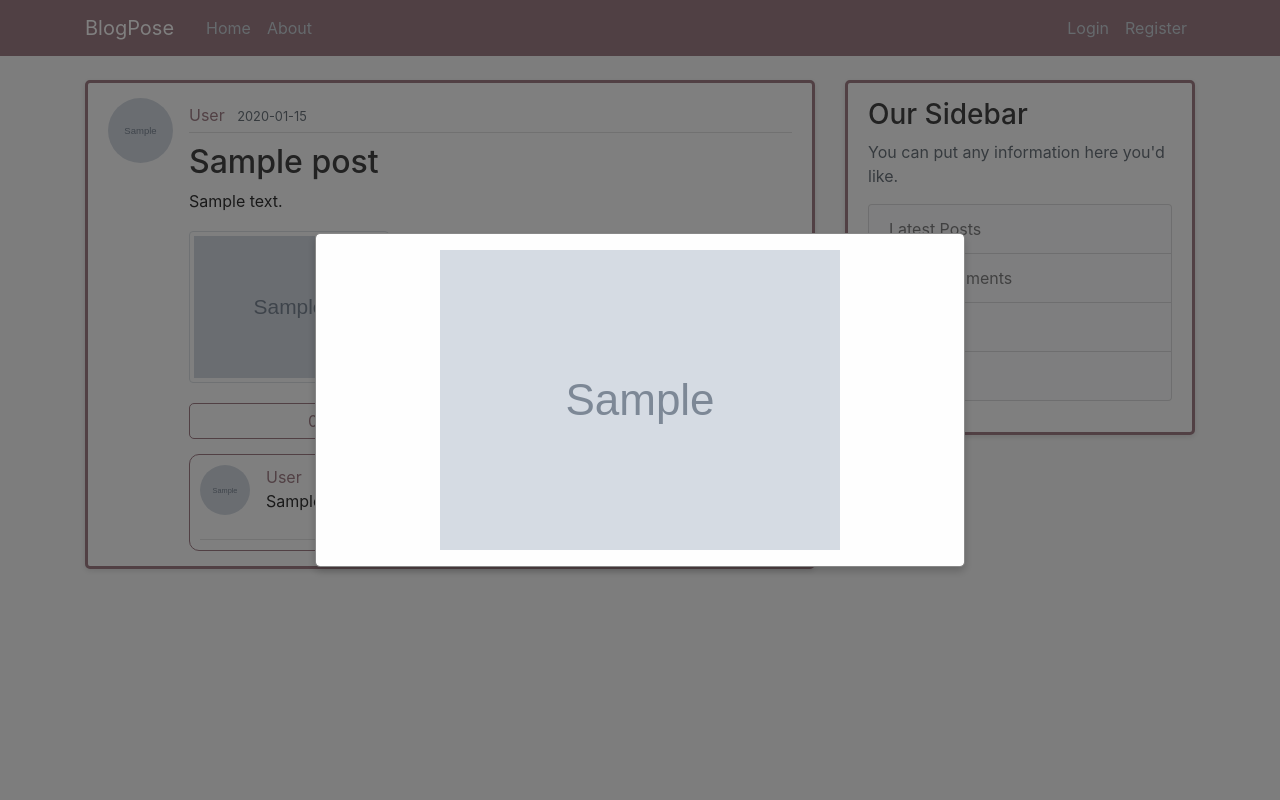
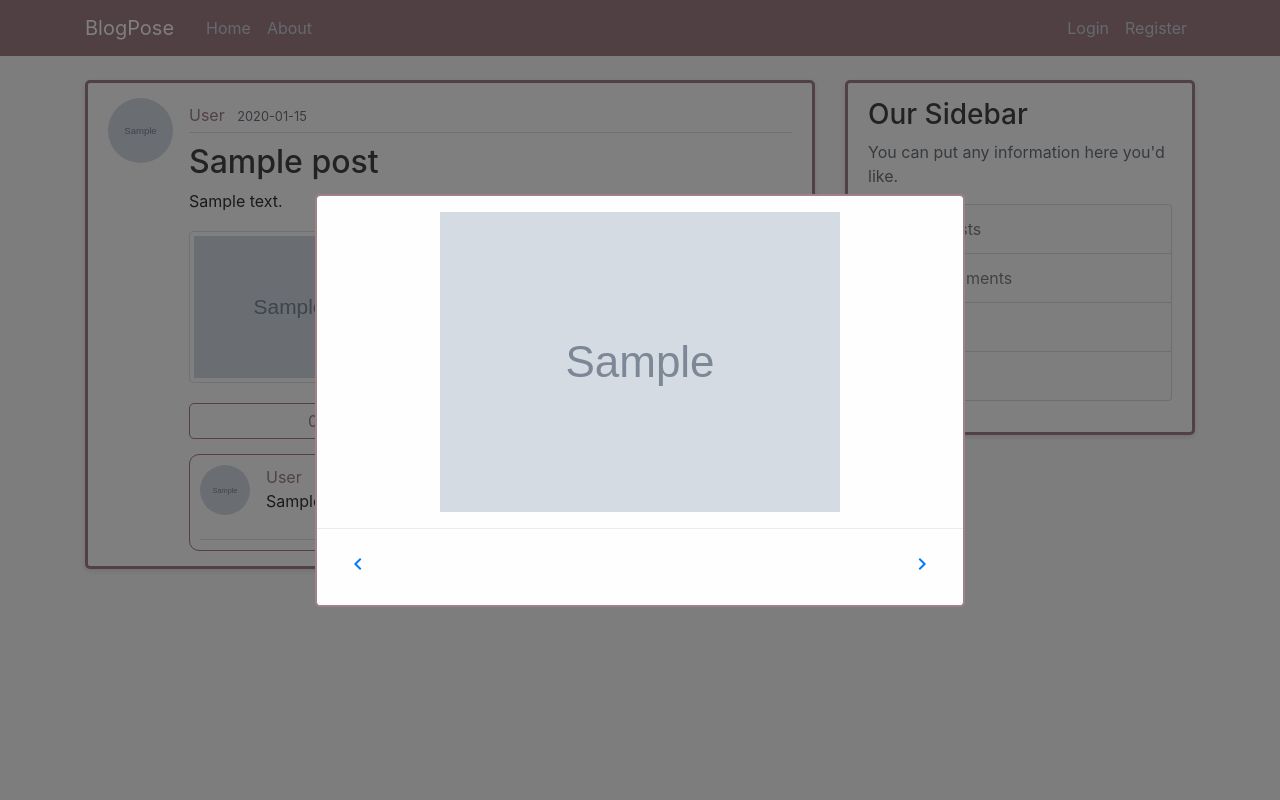
Before and after one commit to ceecedy/flask_blogpose, a Flask app: template blogpose/templates/feeds.html in a window 1280 px wide, after a click that opens the changed part. Run offline with Flask 3, Linux system fonts and the light colour scheme; the template is opened without the code that fills it: most values are stand-ins (such as "Sample title", 1, 10 or a date in 2020); grey boxes marked "Sample" are stand-in pictures; parts of the project's set-up code (start-up, migrations or seed data) failed here and were passed over; some libraries are stand-ins or nearby versions.

Commit message:
modal images traversing error

```diff
--- a/blogpose/templates/feeds.html
+++ b/blogpose/templates/feeds.html
@@ -50,14 +50,18 @@
 
                 <!-- Modal for displaying enlarged image -->
                 <div class="modal fade" id="imageModal" tabindex="-1" role="dialog" aria-labelledby="imageModalLabel" aria-hidden="true">
-                    <div class="modal-dialog modal-dialog-centered justify-content-center" role="document" style="min-width: 650px; max-width: 650px;">
-                        <div class="modal-content-posts"
-                            style="
-                                background-color: #fefefe;
-                                border: 1px solid #888;
-                                box-shadow: 0 4px 8px 0 rgba(0, 0, 0, 0.2);">
+                    <div class="modal-dialog modal-dialog-centered" role="document" style="min-width: 650px; max-width: 650px; z-index: 1500;">
+                        <div class="modal-content-posts">
                             <div class="modal-body text-center">
                                 <img id="enlargedImage" class="img-fluid" alt="Enlarged Image">
+                            </div>
+                            <div class="modal-footer" style="justify-content: space-between;">
+                                <button class="btn btn-link image-nav-btn" id="prevImageBtn" style="cursor: pointer;">
+                                    <i class="material-icons">chevron_left</i>
+                                </button>
+                                <button class="btn btn-link image-nav-btn" id="nextImageBtn" style="cursor: pointer;">
+                                    <i class="material-icons">chevron_right</i>
+                                </button>
                             </div>
                         </div>
                     </div>
@@ -106,6 +110,10 @@
     {% endfor %}
 
     <script>
+
+        var images = []; // Store all image URLs
+        var currentImageIndex = 0;
+
         function toggleCommentArea(postId) {
             var commentArea = document.getElementById('commentArea' + postId);
             commentArea.style.display = (commentArea.style.display === 'none' || commentArea.style.display === '') ? 'block' : 'none';
@@ -177,13 +185,34 @@
             });
         }
 
-        // Function to handle image click event
-        document.querySelectorAll('.clickable-image').forEach(function(image) {
+       // Function to handle image click event
+        document.querySelectorAll('.clickable-image').forEach(function(image, index) {
             image.addEventListener('click', function() {
-                var enlargedImage = document.getElementById('enlargedImage');
-                var imageUrl = this.getAttribute('data-enlarged-src');
-                enlargedImage.src = imageUrl;
+                images = document.querySelectorAll('.clickable-image');
+                currentImageIndex = index;
+                showImage(images[currentImageIndex].getAttribute('data-enlarged-src'));
             });
+        });
+
+        // Function to show image in modal
+        function showImage(imageUrl) {
+            var enlargedImage = document.getElementById('enlargedImage');
+            enlargedImage.src = imageUrl;
+            $('#imageModal').modal('show');
+        }
+
+        // Function to handle next image navigation
+        document.getElementById('nextImageBtn').addEventListener('click', function(event) {
+            event.stopPropagation(); // Prevent modal from closing
+            currentImageIndex = (currentImageIndex + 1) % images.length;
+            showImage(images[currentImageIndex].getAttribute('data-enlarged-src'));
+        });
+
+        // Function to handle previous image navigation
+        document.getElementById('prevImageBtn').addEventListener('click', function(event) {
+            event.stopPropagation(); // Prevent modal from closing
+            currentImageIndex = (currentImageIndex - 1 + images.length) % images.length;
+            showImage(images[currentImageIndex].getAttribute('data-enlarged-src'));
         });
     </script>
 
```
